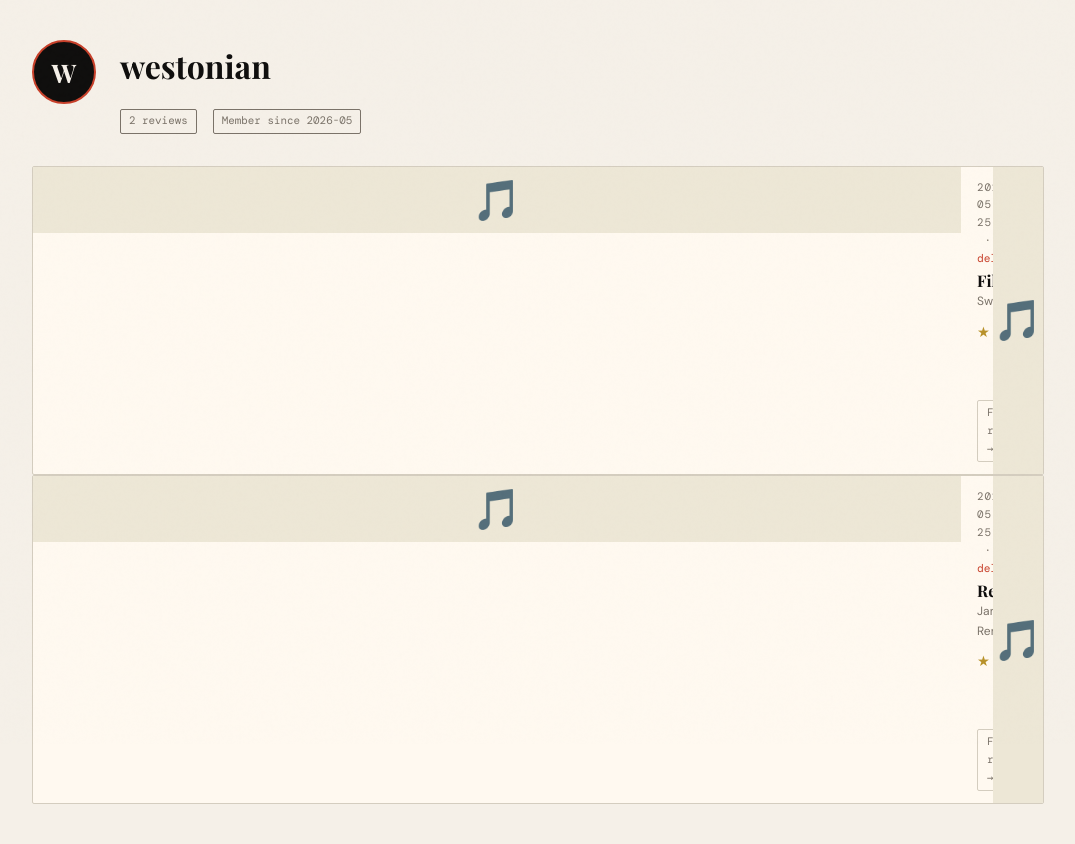
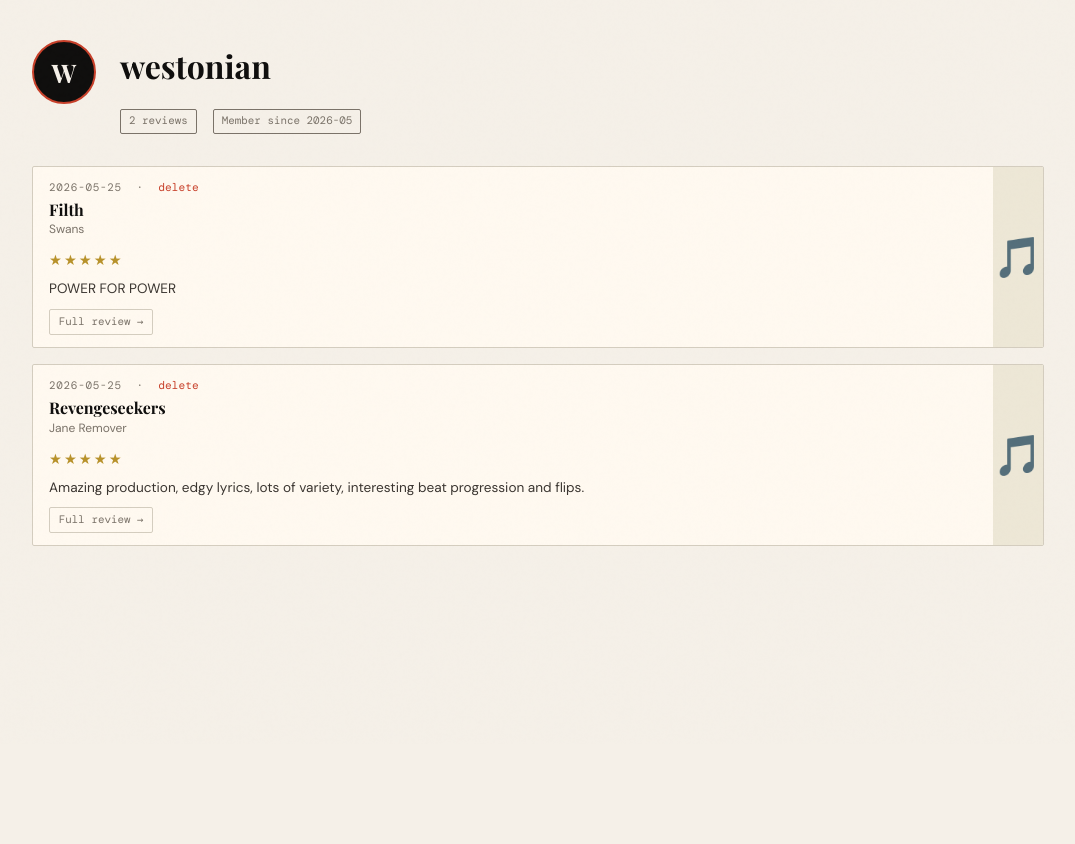
Before and after one commit to YakkAttakk/spinrate, a Flask app: a page that uses templates/base.html in a window 1280 px wide. Shown: the part 56-900 px from the top of the page, without its empty margins (102-1177 px from the left). After the commit the page ends 602 px from the top, so only its background shows below. Run offline with Flask 3, Linux system fonts and the light colour scheme; a user stored in the database is signed in; data comes from the database, SQL or seed files in the repository; some libraries are stand-ins or nearby versions; some web fonts are replaced.

Commit message:
Fix profile cards: remove left cover, fix stray divs, center cover art

```diff
--- a/templates/base.html
+++ b/templates/base.html
@@ -139,6 +139,11 @@
       flex-shrink: 0;
       align-self: stretch;
       aspect-ratio: 1 / 1;
+      display: flex;
+      align-items: center;
+      justify-content: center;
+      overflow: hidden;
+      background: var(--cream);
     }
     .review-card .cover {
       width: 100%;
@@ -149,7 +154,6 @@
     .review-card .cover-placeholder {
       width: 100%;
       height: 100%;
-      background: var(--cream);
       display: flex;
       align-items: center;
       justify-content: center;
--- a/templates/profile.html
+++ b/templates/profile.html
@@ -20,13 +20,6 @@
     <div class="feed">
       {% for r in reviews %}
       <div class="review-card">
-        {% if r.cover_url %}
-          <img class="cover" src="{{ r.cover_url }}" alt="{{ r.album_title }}" loading="lazy"
-               onerror="this.style.display='none';this.nextElementSibling.style.display='flex';">
-          <div class="cover-placeholder" style="display:none;">🎵</div>
-        {% else %}
-          <div class="cover-placeholder">🎵</div>
-        {% endif %}
         <div class="review-card-body">
           <div class="review-meta">
             {{ r.created[:10] }}
@@ -66,7 +59,6 @@
             <div class="cover-placeholder">🎵</div>
           {% endif %}
         </div>
-        </div>
       </div>
       {% endfor %}
     </div>
```
